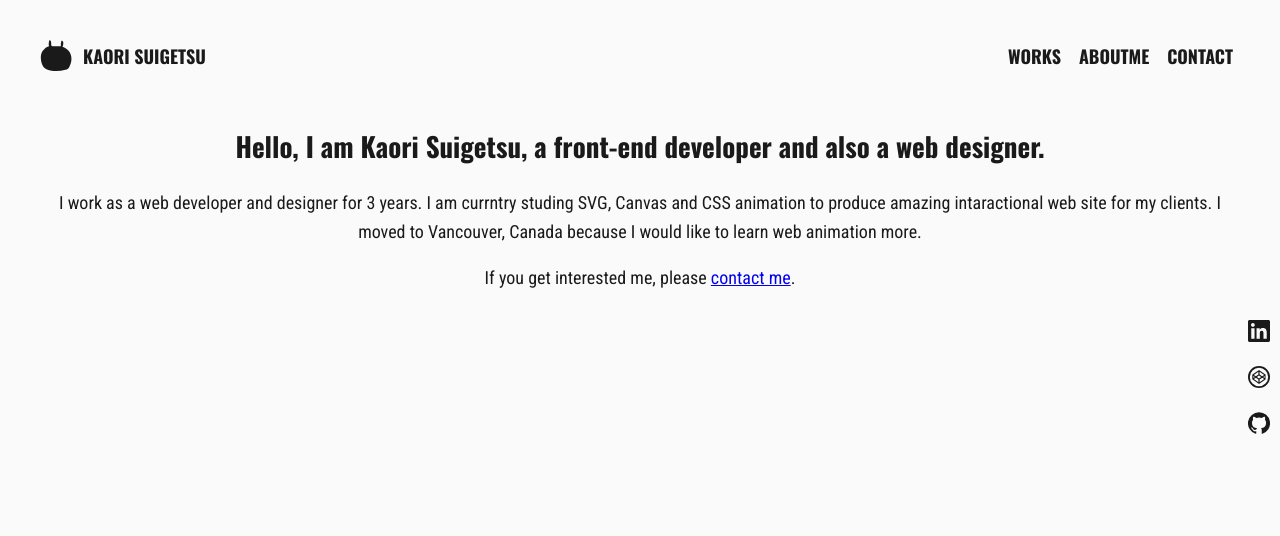
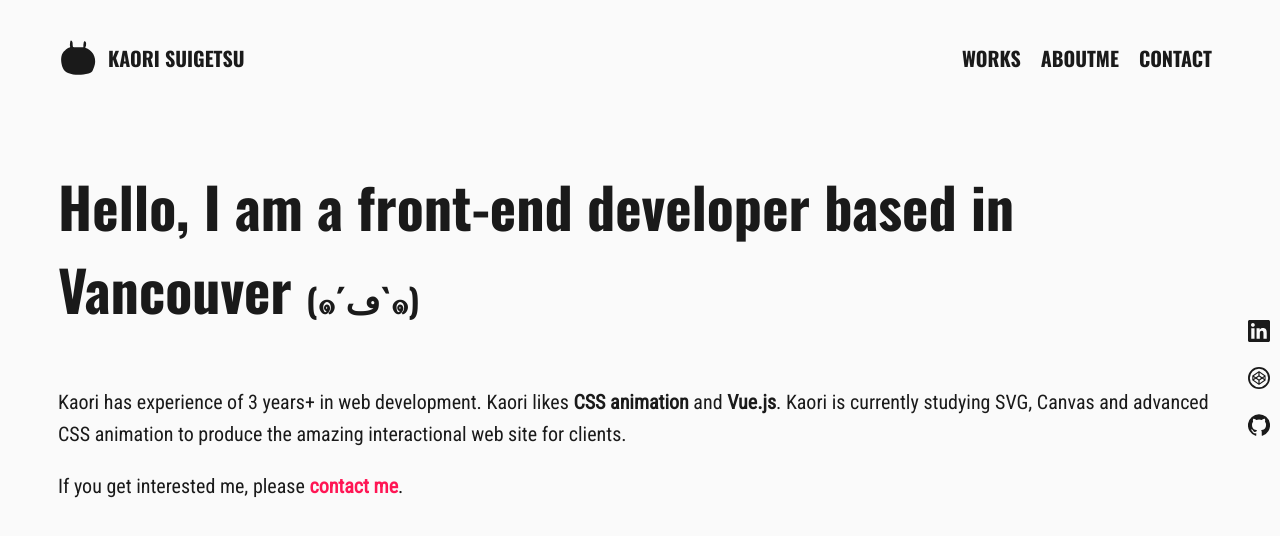
Before and after one commit to suige/portfolio-fe, a Vue app: page /#/ in a window 1280 px wide. Shown: the top 536 px of the page. Built offline with nearby package versions, Linux system fonts and the light colour scheme.

Commit message:
:lipstick: Change Home contents and related styles

```diff
--- a/src/App.vue
+++ b/src/App.vue
@@ -35,7 +35,7 @@
     font-size: 62.5%;
   }
   body {
-    font-size: 1.8rem;
+    font-size: 2rem;
     background-color: $body-color;
   }
   p {
@@ -45,17 +45,28 @@
     font-family: $font-family-h;
     font-weight: 700;
   }
+  h1 {
+    margin: 1em 0;
+  }
   ul, li {
     list-style: none;
     margin: 0;
     padding: 0;
   }
 
+  a {
+    color: $link-color;
+    font-weight: $bold;
+    text-decoration: none;
+    &:hover {
+      background-color: lighten($link-color, 40%);
+    }
+  }
+
   #app {
     font-family: $font-family;
     -webkit-font-smoothing: antialiased;
     -moz-osx-font-smoothing: grayscale;
-    text-align: center;
     color: $font-color;
   }
   .container {
--- a/src/assets/styles/_variables.scss
+++ b/src/assets/styles/_variables.scss
@@ -26,3 +26,4 @@ $yellow: #f3ffbd;
 $blue: #247ba0;
 
 $spacer: 1rem;
+$bold: 700;
--- a/src/components/GlobalNavigation.vue
+++ b/src/components/GlobalNavigation.vue
@@ -19,8 +19,9 @@
 
 <style lang="scss" scoped>
   #nav {
-    padding: $spacer*3;
+    padding: $spacer*3 $spacer*5;
     font-family: $font-family-h;
+    width: 100%;
     ul {
       display: flex;
       align-items: baseline;
--- a/src/components/SnsNavigation.vue
+++ b/src/components/SnsNavigation.vue
@@ -39,6 +39,7 @@
       margin-bottom: $spacer*2;
       a {
         &:hover {
+          background: none;
           svg {
             fill: $link-color;
           }
--- a/src/views/Home.vue
+++ b/src/views/Home.vue
@@ -1,8 +1,8 @@
 <template>
   <div class="index">
     <section id="hero">
-      <h1>Hello, I am Kaori Suigetsu, a front-end developer and also a web designer.</h1>
-      <p>I work as a web developer and designer for 3 years. I am currntry studing SVG, Canvas and CSS animation to produce amazing intaractional web site for my clients. I moved to Vancouver, Canada because I would like to learn web animation more.</p>
+      <h1>Hello, I am a front-end developer based in Vancouver <span>(๑´ڡ`๑)</span></h1>
+      <p>Kaori has experience of 3 years+ in web development. Kaori likes <strong>CSS animation</strong> and <strong>Vue.js</strong>. Kaori is currently studying SVG, Canvas and advanced CSS animation to produce the amazing interactional web site for clients. </p>
       <p>If you get interested me, please <a href="#contact">contact me</a>.</P>
     </section>
   </div>
@@ -18,3 +18,12 @@ import { Component, Vue } from 'vue-property-decorator';
 })
 export default class Home extends Vue {}
 </script>
+
+<style lang="scss" scoped>
+  h1 {
+    font-size: 5.6rem;
+    span {
+      font-size: .6em;
+    }
+  }
+</style>
```
